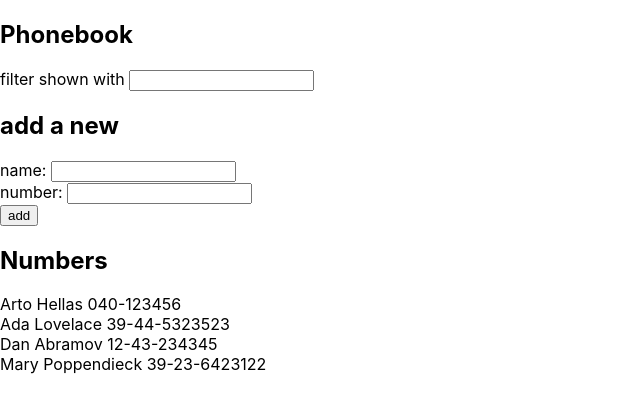
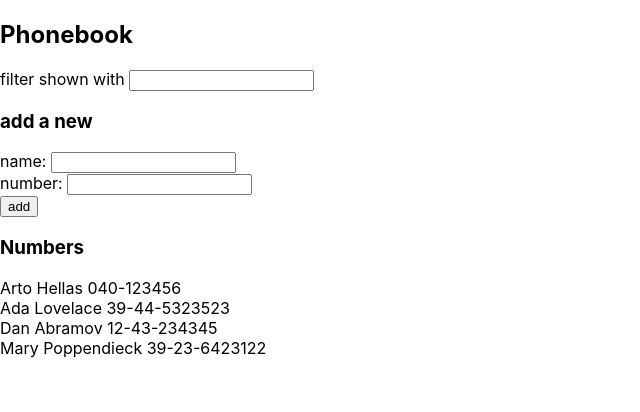
Before and after one commit to myurtoglu/fullstackopen, a React (Create React App) app in the folder part2/phonebook/: page / in a window 1280 px wide. Shown: the top 412 px of the page, without its empty margins (0-640 px from the left). Built offline with nearby package versions, Linux system fonts and the light colour scheme; the HTML template or start-up script is replaced by a standard one.

Commit message:
Add gitignore file.

```diff
--- a/part2/phonebook/src/App.js
+++ b/part2/phonebook/src/App.js
@@ -1,12 +1,7 @@
 import React, { useState } from 'react'
-
-const Numbers = ({ persons, searchQuery }) => {
-  return persons
-    .filter(
-      person => person.name.toLowerCase().includes(searchQuery.toLowerCase()))
-    .map(
-      person => <div key={person.name}>{person.name} {person.number}</div>)
-}
+import Persons from "./components/Persons"
+import PersonForm from "./components/PersonForm"
+import Filter from "./components/Filter"
 
 const App = () => {
   const [persons, setPersons] = useState([
@@ -42,17 +37,18 @@ const App = () => {
   return (
     <div>
       <h2>Phonebook</h2>
-      filter shown with <input value={searchQuery} onChange={handleSearchQueryChange} />
-      <h2>add a new</h2>
-      <form onSubmit={addPerson}>
-        <div> name: <input value={newName} onChange={handleNameChange} /> </div>
-        <div> number: <input value={newNumber} onChange={handleNumberChange} /> </div>
-        <div>
-          <button type="submit">add</button>
-        </div>
-      </form>
-      <h2>Numbers</h2>
-      <Numbers persons={persons} searchQuery={searchQuery}/>
+      <Filter
+        searchQuery={searchQuery}
+        handleSearchQueryChange={handleSearchQueryChange}/>
+      <h3>add a new</h3>
+      <PersonForm
+        addPerson={addPerson}
+        newName={newName}
+        newNumber={newNumber}
+        handleNameChange={handleNameChange}
+        handleNumberChange={handleNumberChange}/>
+      <h3>Numbers</h3>
+      <Persons persons={persons} searchQuery={searchQuery}/>
     </div>
   )
 }
--- /dev/null
+++ b/part2/phonebook/src/components/Filter.js
@@ -0,0 +1,13 @@
+import React from 'react'
+
+const Filter = (props) => {
+  return (
+    <div>
+      filter shown with <input
+        value={props.searchQuery}
+        onChange={props.handleSearchQueryChange} />
+    </div>
+  )
+}
+
+export default Filter
--- /dev/null
+++ b/part2/phonebook/src/components/PersonForm.js
@@ -0,0 +1,19 @@
+import React from 'react'
+
+const PersonForm = (props) => {
+  return (
+    <form onSubmit={props.addPerson}>
+      <div>
+        name: <input value={props.newName} onChange={props.handleNameChange} />
+      </div>
+      <div>
+        number: <input value={props.newNumber} onChange={props.handleNumberChange} />
+      </div>
+      <div>
+        <button type="submit">add</button>
+      </div>
+    </form>
+  )
+}
+
+export default PersonForm
--- /dev/null
+++ b/part2/phonebook/src/components/Persons.js
@@ -0,0 +1,13 @@
+import React from 'react'
+
+const Person = ({ person }) => <div>{person.name} {person.number}</div>
+
+const Persons = ({ persons, searchQuery }) => {
+  return persons
+    .filter(
+      person => person.name.toLowerCase().includes(searchQuery.toLowerCase()))
+    .map(
+      person => <Person key={person.name} person={person} />)
+}
+
+export default Persons
```
Also changed, not shown: 1 other file (tests, documents, lock files or other folders).
